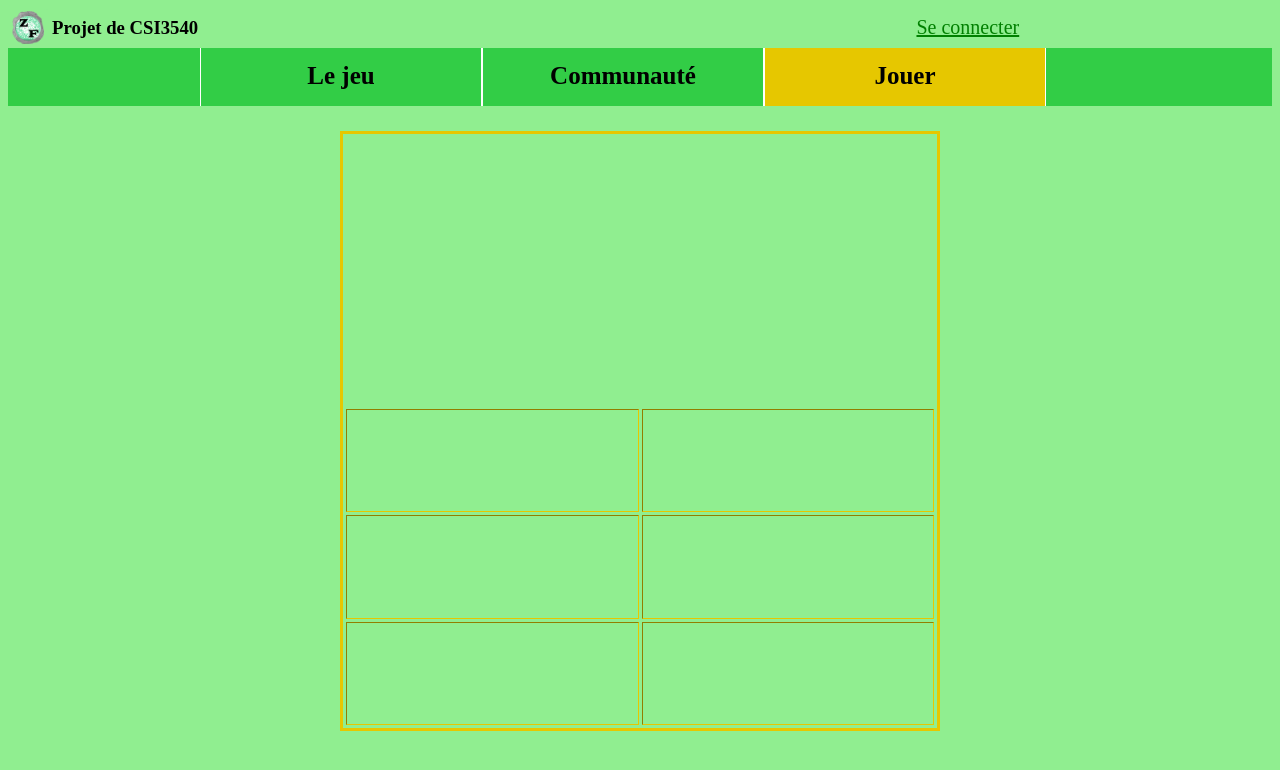
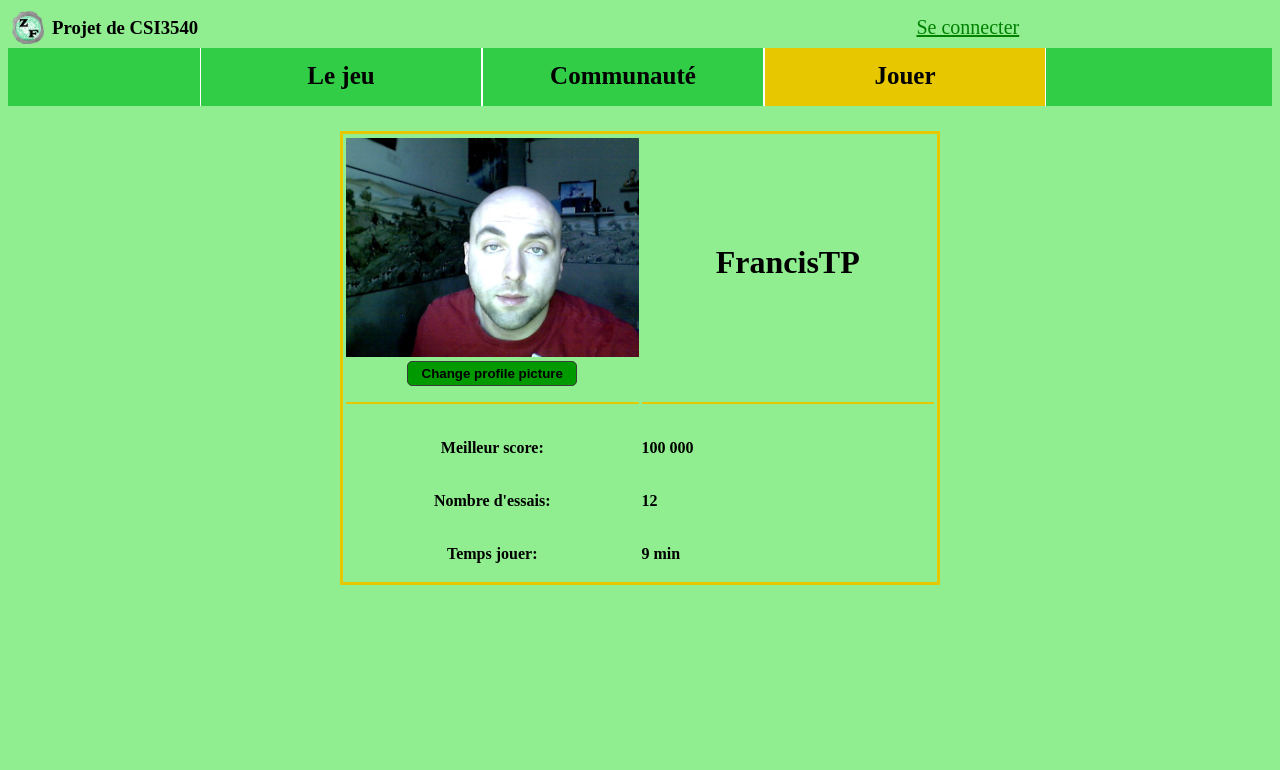
Before and after one commit to paquzach/CSI3540_Projet_ZP_FT, a PHP site: page /myAccount.html in a window 1280 px wide. Shown: the top 770 px of the page. Run offline with PHP 8.4, Linux system fonts and the light colour scheme.

Commit message:
Dernier changement pour les pages de communauté

```diff
--- a/F&Z/highscore.html
+++ b/F&Z/highscore.html
@@ -87,6 +87,7 @@
 		</tbody>
 	</table>
 </table>
+<p style="text-align: center; font-size:small;">*Le tableau va grandir avec le nombre de score qui sont enregistrer et les photos de profile vont être montré en avant du nom des joueurs.</p>
 
 </body>
 </html>
--- a/F&Z/myAccount.html
+++ b/F&Z/myAccount.html
@@ -27,23 +27,38 @@
 		</div>
 	</ul>
 
-	<table border="3" width="600" height = "600" cellpadding="4" cellspacing="3" style="border: 3px solid #e6c700;margin-left:auto; margin-right: auto; margin-top: 10px">
+	<table border="3" width="600" height = "405" cellpadding="0" cellspacing="3" style="border: 3px solid #e6c700;margin-left:auto; margin-right: auto; margin-top: 10px">
 		<tbody>
 			<tr>
-				<td style="border:none;">&nbsp;</td>
-				<td style="border:none;">&nbsp;</td>
+				<td width="250" height="250" style="border:none;">
+					<img width="100%" src="pictures/player_sample.jpg" />
+					 <button id="changeprofilepicture" type="button" style="margin:auto; display:block;">Change profile picture</button>
+				</td>
+				<td width="250" height="250" style="border: 0;"><h1 align="center">FrancisTP<h1></td>
 			</tr>
 			<tr>
-				<td></td>
-				<td></td>
+				<td width="250" height="5" style="border: 0;">
+					<div style="width: 100%; height: 30px;">
+						<div style="width: 100%; height: 12px; border-bottom: 2px solid #e6c700; text-align: center">
+					</div>
+				</td>
+				<td width="250" height="5" style="border: 0;">
+					<div style="width: 100%; height: 30px;">
+						<div style="width: 100%; height: 12px; border-bottom: 2px solid #e6c700; text-align: center">
+					</div>
+				</td>
 			</tr>
 			<tr>
-				<td></td>
-				<td></td>
+				<td style="border: 0;" width="50" height="50"><p align="center"><strong>Meilleur score: </strong></p></td>
+				<td style="border: 0;" width="50" height="50"><p><strong>100 000</strong></p></td>
 			</tr>
 			<tr>
-				<td></td>
-				<td></td>
+				<td style="border: 0;" width="50" height="50"><p align="center"><strong>Nombre d'essais: </strong></p></td>
+				<td style="border: 0;" width="50" height="50"><p><strong>12</strong></p></td>
+			</tr>
+			<tr>
+				<td style="border: 0;" width="50" height="50"><p align="center"><strong>Temps jouer: </strong></p></td>
+				<td style="border: 0;" width="50" height="50"><p><strong>9 min</strong></p></td>
 			</tr>
 		</tbody>
 	</table>
--- a/F&Z/style.css
+++ b/F&Z/style.css
@@ -148,4 +148,19 @@ a.login
 	margin-right:20%;
 }
 
+#changeprofilepicture {
+  width:170px;
+  height: 25px;
+  background-color: #009900;
+  moz-border-radius: 15px;
+  -webkit-border-radius: 5px;
+  border: 1px solid #383f38;
+  padding: 1px;
+  font-weight: bold;
+}
+
+#changeprofilepicture:hover {
+	opacity: 0.6;
+}
+
 </style>
```
